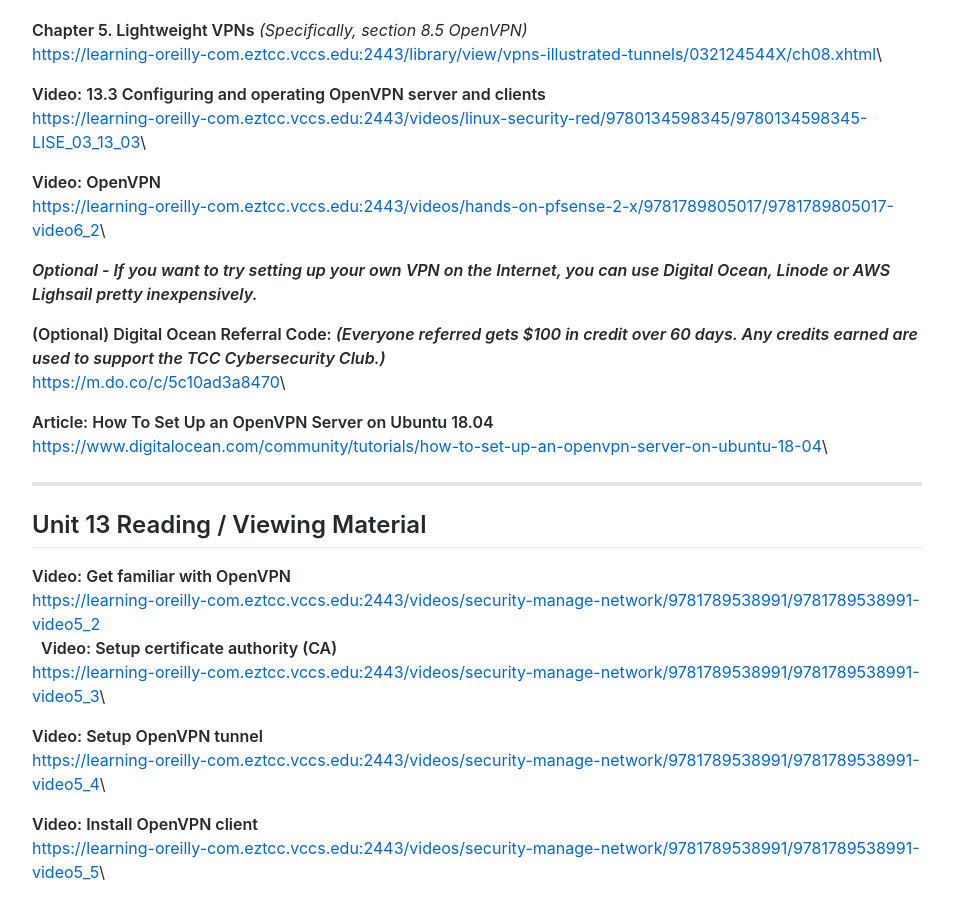
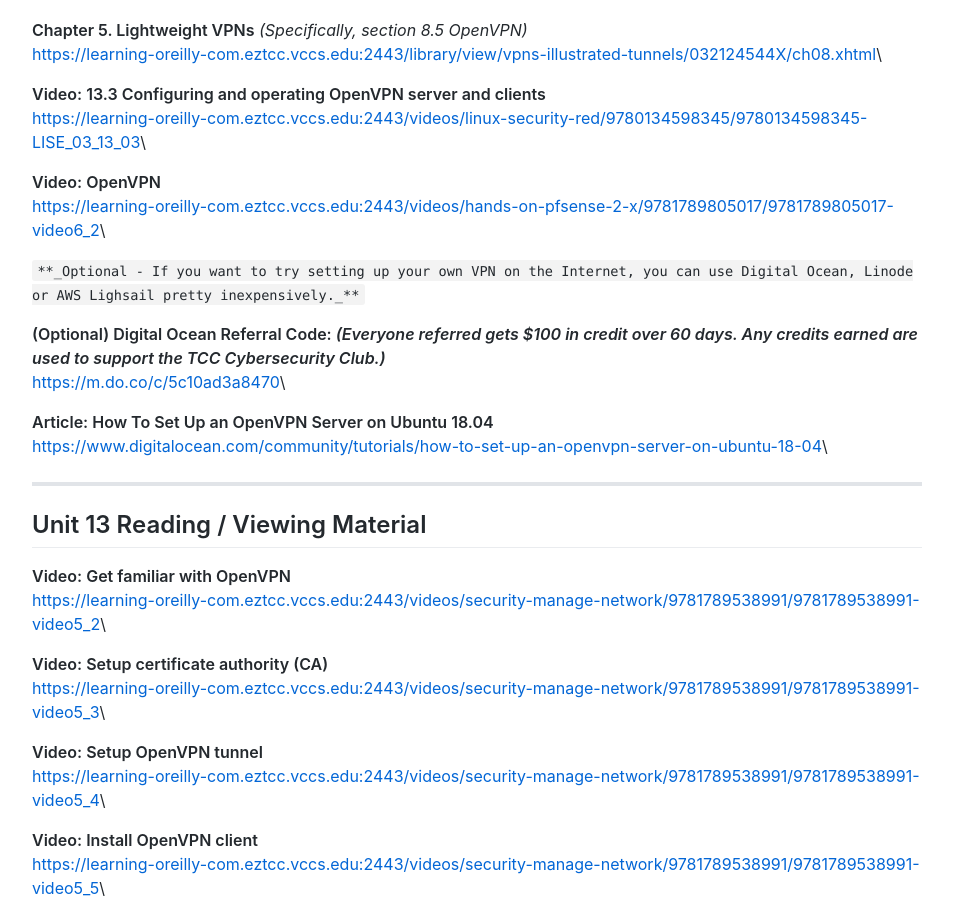
Before and after one commit to jkirchtcc/jkirchtcc.github.io, a Jekyll site: the page built from ITN263_readings.md, in a window 1280 px wide and 900 px high, scrolled down 5791 px. Shown: the whole window, without its empty margins (163-1116 px from the left). Built offline with Jekyll 4.4.1, drawn with Linux system fonts in a browser that asks for light colours; our own code applies the rules of GitHub Pages for plain Markdown files.

Commit message:
formatting

```diff
--- a/ITN263_readings.md
+++ b/ITN263_readings.md
@@ -200,7 +200,7 @@
 **Video: OpenVPN** \
 [https://learning-oreilly-com.eztcc.vccs.edu:2443/videos/hands-on-pfsense-2-x/9781789805017/9781789805017-video6_2](https://learning-oreilly-com.eztcc.vccs.edu:2443/videos/hands-on-pfsense-2-x/9781789805017/9781789805017-video6_2)\
 
-**_Optional - If you want to try setting up your own VPN on the Internet, you can use Digital Ocean, Linode or AWS Lighsail pretty inexpensively._**
+`**_Optional - If you want to try setting up your own VPN on the Internet, you can use Digital Ocean, Linode or AWS Lighsail pretty inexpensively._**`
 
 **(Optional) Digital Ocean Referral Code: *(Everyone referred gets $100 in credit over 60 days. Any credits earned are used to support the TCC Cybersecurity Club.)*** \
 [https://m.do.co/c/5c10ad3a8470](https://m.do.co/c/5c10ad3a8470)\
```
